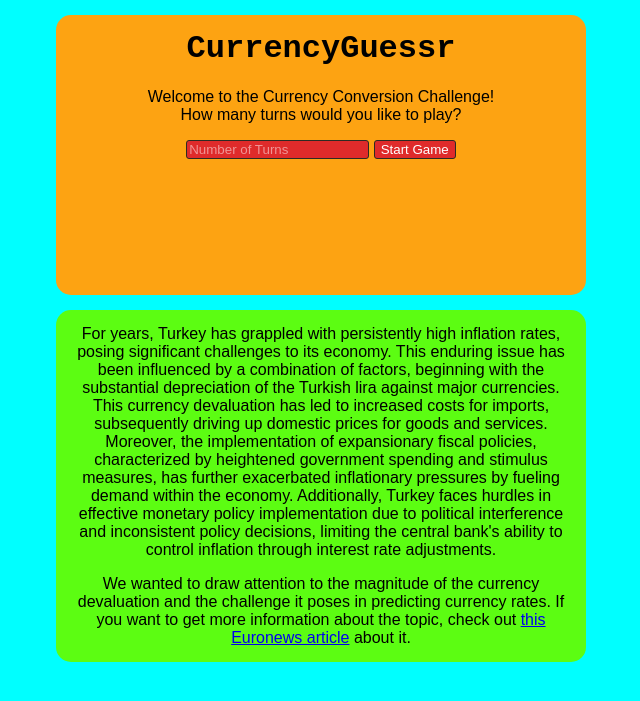
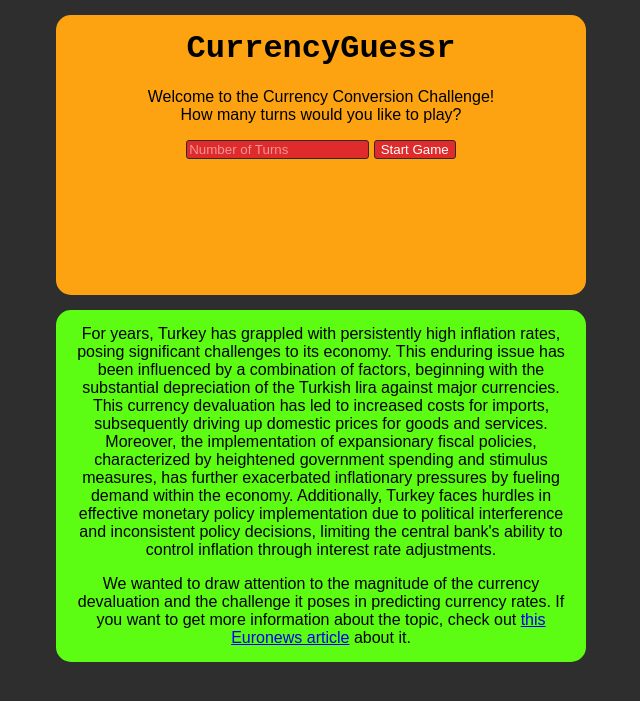
Before and after one commit to Myzmi/CurrencyGuessr, a Django app: page / in a window 1280 px wide. Shown: the top 701 px of the page, without its empty margins (319-959 px from the left). Run offline with Django 4.2, Linux system fonts and the light colour scheme.

Commit message:
changed background color

```diff
--- a/currencyRateGame/game/static/game/styles.css
+++ b/currencyRateGame/game/static/game/styles.css
@@ -1,6 +1,6 @@
 body{
     text-align: center;
-    background-color: aqua;
+    background-color: rgb(46, 46, 46);
 }
 
 h1{
```
